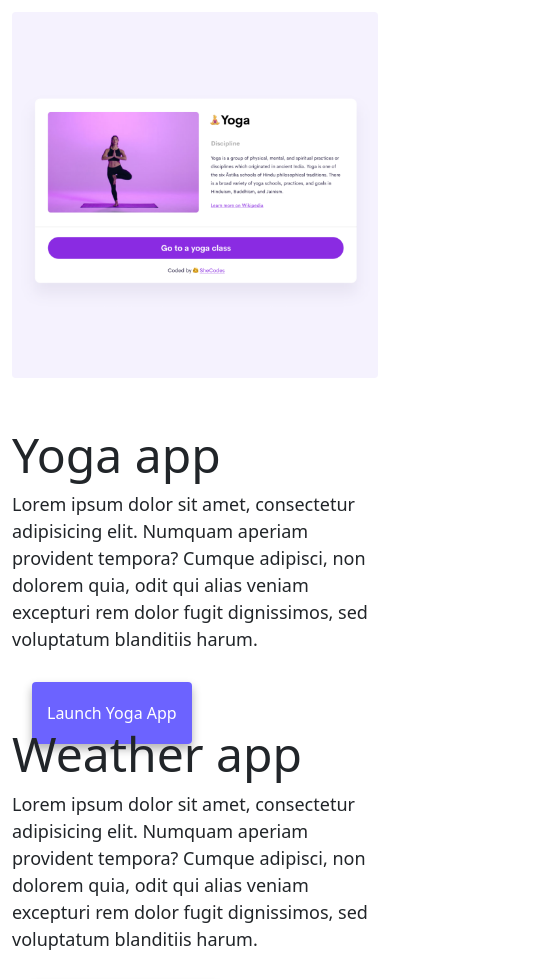
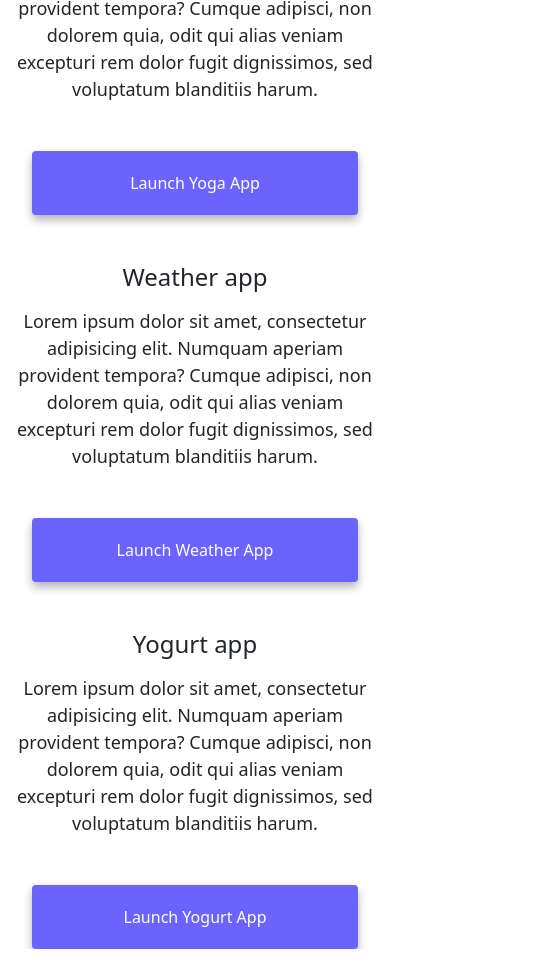
Before and after one commit to Serena-Ammendola/About-me-website, a website: page index.html in a window 390 px wide. Shown: the part 644-1623 px from the top of the page, 550 px wide, since content can reach past the window. After the commit the page ends 1593 px from the top, so only its background shows below. Drawn offline with nearby package versions, Linux system fonts and the light colour scheme.

Commit message:
made the project responsive

```diff
--- a/index.html
+++ b/index.html
@@ -48,11 +48,11 @@
   </div>
   <div class="container">
     <div class="row">
-      <div class="col-md-6 mb-5">
-        <img src="images/yoga.png" class="img-fluid rounded" />
+      <div class="col-sm-6">
+        <img src="images/yoga.png" class="img-fluid rounded d-none d-sm-block" title="Yoga project" />
       </div>
-      <div class="col-md-6">
-        <h2>Yoga app</h2>
+      <div class="col-sm-6">
+        <h2 class="mb-3">Yoga app</h2>
         <p>
           Lorem ipsum dolor sit amet, consectetur adipisicing elit. Numquam
           aperiam provident tempora? Cumque adipisci, non dolorem quia, odit
@@ -60,14 +60,14 @@
           voluptatum blanditiis harum.
         </p>
         <div class="mt-5">
-          <a href="#" class="contact-link" title="Yoga project">Launch Yoga app</a>
+          <a href="#" class="contact-link button-link" title="Yoga project">Launch Yoga app</a>
         </div>
       </div>
     </div>
 
-    <div class="row">
-      <div class="col-md-6">
-        <h2>Weather app</h2>
+    <div class="row mt-5">
+      <div class="col-sm-6">
+        <h2 class="mb-3">Weather app</h2>
         <p>
           Lorem ipsum dolor sit amet, consectetur adipisicing elit. Numquam
           aperiam provident tempora? Cumque adipisci, non dolorem quia, odit
@@ -75,20 +75,20 @@
           voluptatum blanditiis harum.
         </p>
         <div class="mt-5">
-          <a href="#" class="contact-link" title="Weather project">Launch weather app</a>
+          <a href="#" class="contact-link button-link" title="Weather project">Launch weather app</a>
         </div>
       </div>
-      <div class="col-md-6 mb-5">
-        <img src="images/weather.png" class="img-fluid rounded" />
+      <div class="col-sm-6">
+        <img src="images/weather.png" class="img-fluid rounded d-none d-sm-block" title="Weather project" />
       </div>
     </div>
 
-    <div class="row">
-      <div class="col-md-6 mb-5">
-        <img src="images/yogurt.png" class="img-fluid rounded" />
+    <div class="row mt-5">
+      <div class="col-sm-6">
+        <img src="images/yogurt.png" class="img-fluid rounded d-none d-sm-block" title="Yogurt project" />
       </div>
-      <div class="col-md-6">
-        <h2>Yogurt app</h2>
+      <div class="col-sm-6">
+        <h2 class="mb-3">Yogurt app</h2>
         <p>
           Lorem ipsum dolor sit amet, consectetur adipisicing elit. Numquam
           aperiam provident tempora? Cumque adipisci, non dolorem quia, odit
@@ -96,7 +96,7 @@
           voluptatum blanditiis harum.
         </p>
         <div class="mt-5">
-          <a href="#" class="contact-link" title="Yogurt project">Launch Yogurt app</a>
+          <a href="#" class="contact-link button-link" title="Yogurt project">Launch Yogurt app</a>
         </div>
       </div>
     </div>
--- a/src/style.css
+++ b/src/style.css
@@ -20,10 +20,12 @@ h3 {
   font-size: 24px;
   opacity: 0.7;
 }
+
 p {
   font-size: 18px;
   line-height: 1.5;
 }
+
 .navigation-links {
   display: flex;
   margin-top: 40px;
@@ -56,9 +58,11 @@ p {
   text-align: center;
   display: block;
 }
+
 .about-paragraphs {
   margin: 20px;
 }
+
 .email-link {
   display: flex;
   justify-content: center;
@@ -70,6 +74,30 @@ p {
 .email-link:hover {
   text-decoration: underline;
 }
+
 .container-about-photo {
   margin: 30px;
 }
+
+@media(max-width:576px) {
+  h1 {
+    font-size: 48px;
+    line-height: 1.5;
+
+  }
+
+  h2 {
+    font-size: 24px;
+    text-align: center;
+  }
+
+  p {
+    text-align: center;
+  }
+
+  .button-link {
+    display: block;
+    margin: 0 20px;
+    text-align: center;
+  }
+}
```
Also changed, not shown: about.html (+3 -3 lines).
